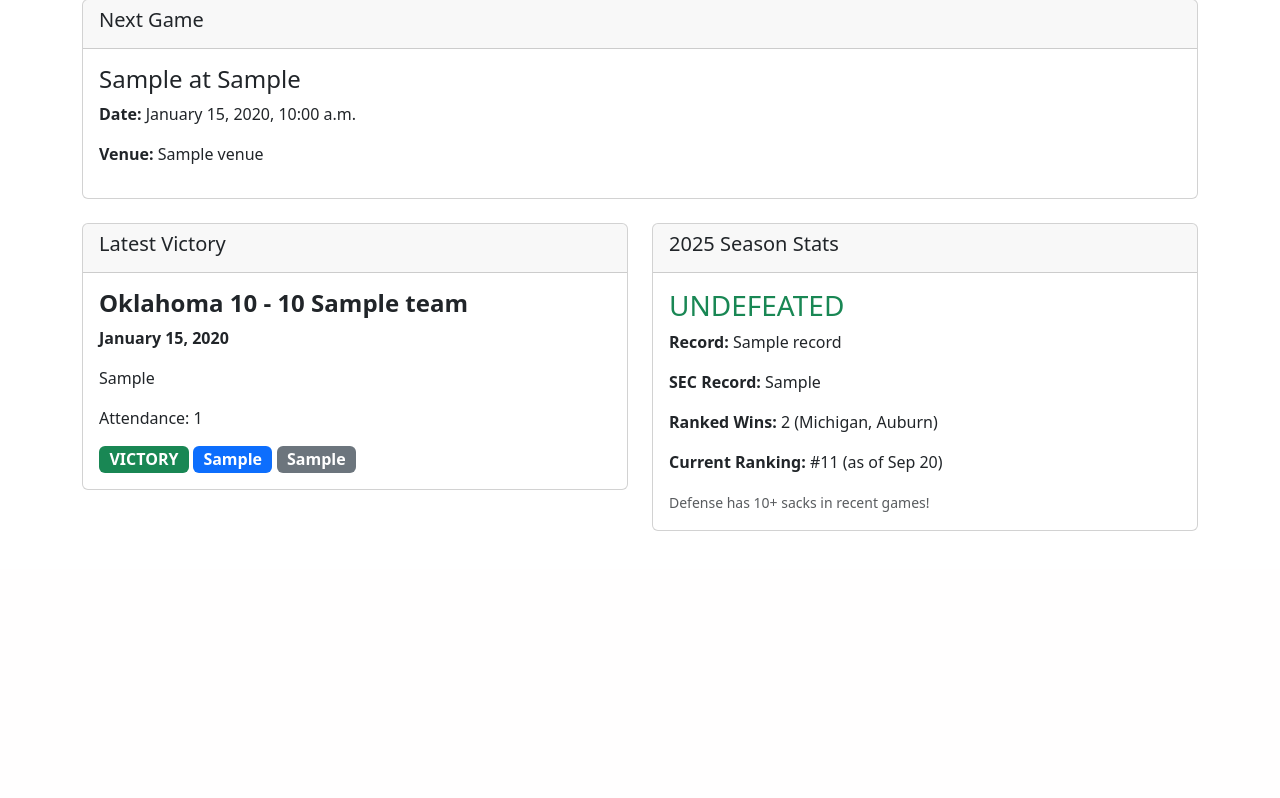
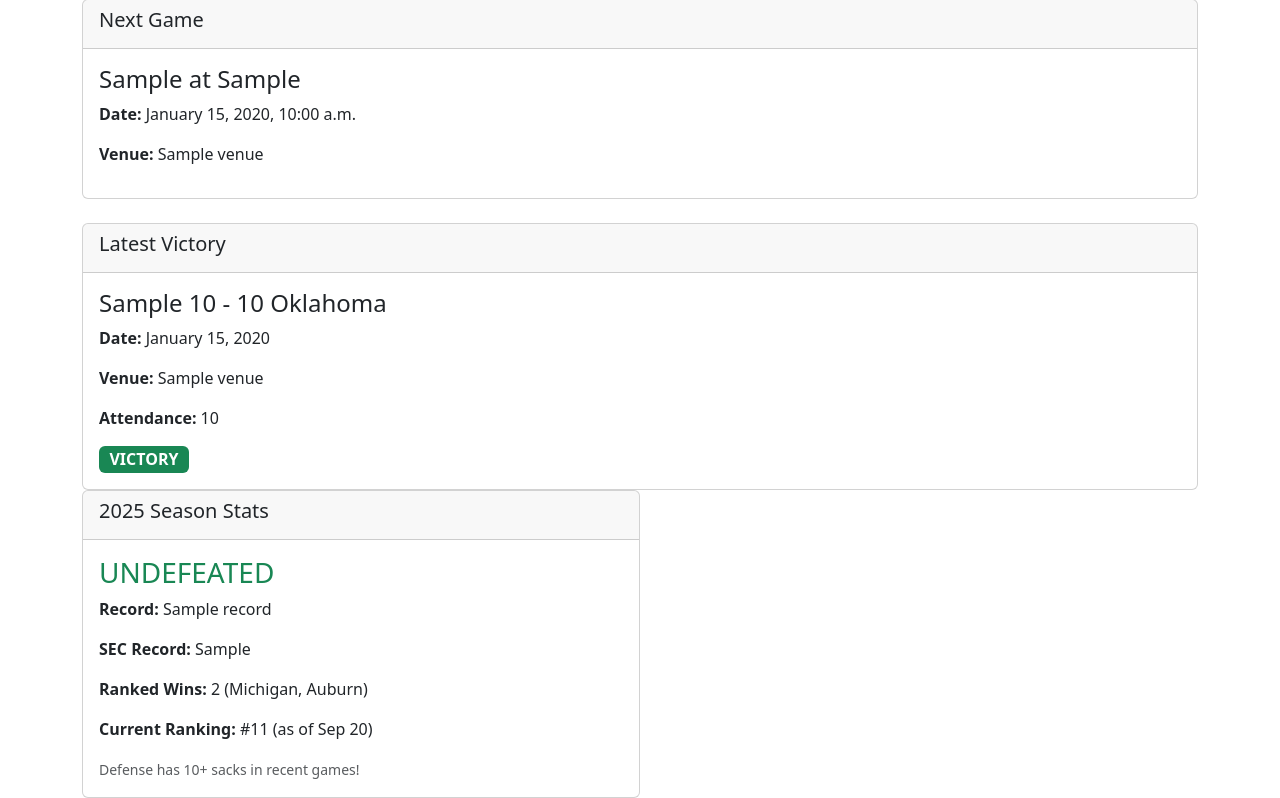
Before and after one commit to jacobrluttrull/oklahoma_sooners_dashboard, a Django app: template templates/stats/home.html in a window 1280 px wide. Shown: the part 231-1029 px from the top of the page. Before the commit the page ends 762 px from the top, so only its background shows below. Run offline with Django 5.2, Linux system fonts and the light colour scheme; tables that the repository leaves empty hold one stand-in row (values such as "Sample post"); the template is opened without the code that fills it: values that come from a table or form of the project are taken from there, most other values are stand-ins (such as "Sample title", 1, 10 or a date in 2020).

Commit message:
Fetch and display latest victory details in home view

```diff
--- a/templates/stats/home.html
+++ b/templates/stats/home.html
@@ -34,30 +34,33 @@
                 {% endif %}
             </div>
         </div>
-
-        <div class="row mt-4">
-            <div class="col-md-6">
     <div class="card">
       <div class="card-header">
-                        <h5> Latest Victory</h5>
+        <h5>Latest Victory</h5>
       </div>
       <div class="card-body">
-                        {% if latest_game %}
-                            <h4><strong>Oklahoma {{ latest_game.oklahoma_score }} - {{ latest_game.opponent_score }} {{ latest_game.opponent.name }}</strong></h4>
-                            <p><strong>{{ latest_game.date|date:"F j, Y" }}</strong></p>
-                            <p><i class="fas fa-map-marker-alt"></i> {{ latest_game.venue }}</p>
-                            <p><i class="fas fa-users"></i> Attendance: {{ latest_game.attendance|floatformat:0 }}</p>
-                            {% if latest_game.result == 'W' %}
-                                <span class="badge bg-success fs-6"> VICTORY</span>
-                                <span class="badge bg-primary fs-6">{{ latest_game.season_record }}</span>
-                                <span class="badge bg-secondary fs-6">{{ latest_game.conference_record }}</span>
+        {% if latest_victory %}
+          <h4>
+            {% if latest_victory.home_team == "Oklahoma" %}
+              Oklahoma {{ latest_victory.home_points }} - {{ latest_victory.away_points }} {{ latest_victory.away_team }}
+            {% else %}
+              {{ latest_victory.away_team }} {{ latest_victory.away_points }} - {{ latest_victory.home_points }} Oklahoma
             {% endif %}
+          </h4>
+          <p><strong>Date:</strong> {{ latest_victory.start_date|date:"F j, Y" }}</p>
+          {% if latest_victory.venue %}
+            <p><strong>Venue:</strong> {{ latest_victory.venue }}</p>
+          {% endif %}
+          {% if latest_victory.attendance %}
+            <p><strong>Attendance:</strong> {{ latest_victory.attendance|floatformat:0 }}</p>
+          {% endif %}
+          <span class="badge bg-success fs-6">VICTORY</span>
         {% else %}
-                            <p class="text-muted">No games added yet. Add the Auburn game!</p>
+          <p class="text-muted">No victories to display yet!</p>
         {% endif %}
       </div>
     </div>
-            </div>
+
 
             <div class="col-md-6">
                 <div class="card">
```
Also changed, not shown: stats/views.py (+20 -0 lines). Lines whose indentation alone changed are shown as unchanged.
